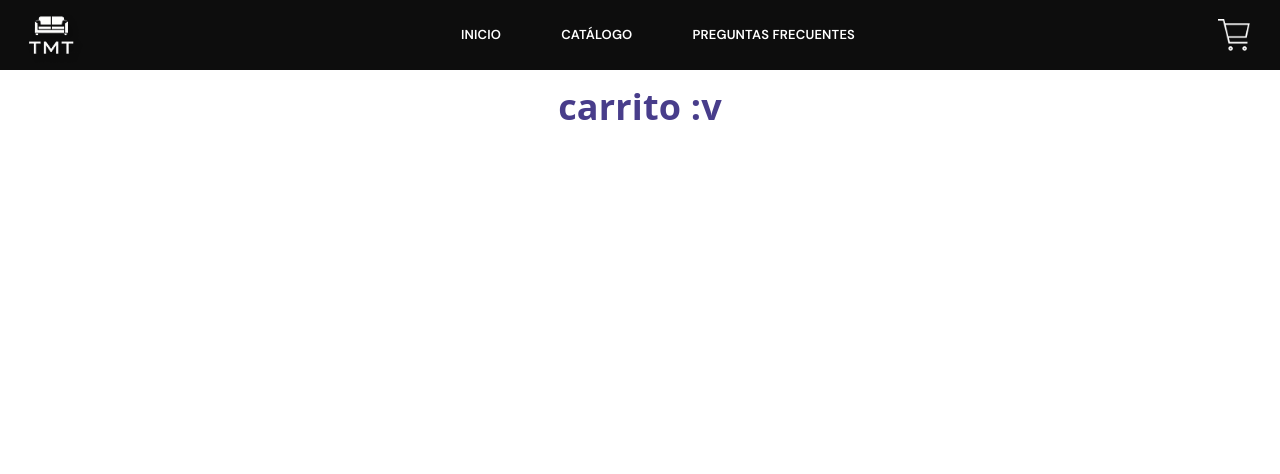
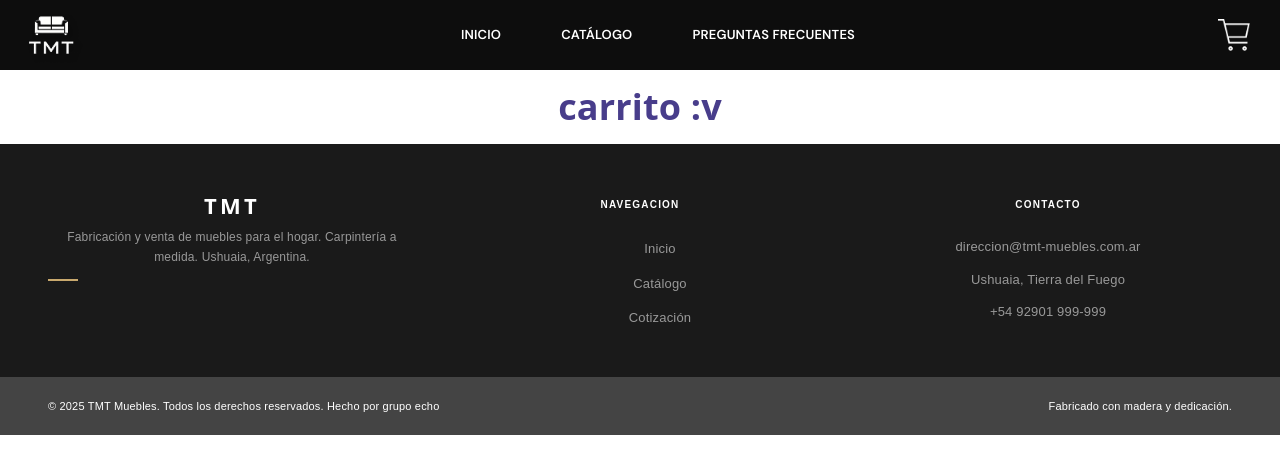
Before and after one commit to Gumm1014/Grupo-Echo-TMT, a React (Vite) app: page /carrito in a window 1280 px wide. Shown: the top 474 px of the page. Built offline with nearby package versions, Linux system fonts and the light colour scheme.

Commit message:
Footer: crear componente de footer y estilos css

```diff
--- a/src/App.jsx
+++ b/src/App.jsx
@@ -2,6 +2,7 @@ import { useState } from 'react'
 import './App.css'
 import { Router, Route, Switch } from "wouter";
 import Header from './components/Header/Header.jsx';
+import Footer from './components/Footer/Footer.jsx';
 import Home from "./pages/home/home.jsx"
 import Carrito from "./pages/carrito/carrito.jsx"
 function App() {
@@ -15,6 +16,8 @@ function App() {
 
         </Switch>
 
+      <Footer />
+
       </Router>
 
     </>
--- /dev/null
+++ b/src/components/Footer/Footer.css
@@ -0,0 +1,77 @@
+.footer {
+    background: #1a1a1a;
+    color: #ccc;
+    padding: 48px 48px 28px;
+    display: grid;
+    grid-template-columns: 1fr 1fr 1fr;
+    gap: 40px;
+}
+
+.footer-brand-name {
+    font-size: 22px;
+    font-weight: 700;
+    color: #fff;
+    letter-spacing: 0.15em;
+    font-variant: small-caps;
+    margin-bottom: 10px;
+}
+
+.footer-brand-desc {
+    font-family: Arial,sans-serif;
+    font-size: 12px; color: #999; line-height: 1.6;
+
+    margin-bottom: 12px;
+}
+
+.footer-divider {
+    width: 30px;
+    height: 2px;
+    background: #c9a96e;
+}
+
+.footer-col-title {
+    font-family: Arial,sans-serif;
+    font-size: 10px;
+    font-weight: 700;
+    letter-spacing: 0.12em;
+    color: #fff;
+    text-transform: uppercase;
+    margin-bottom: 16px;
+}
+
+.footer-links {
+    list-style: none;
+    display: flex;
+    flex-direction: column;
+    gap: 8px;
+}
+
+.footer-links li {
+    font-family: Arial,sans-serif;
+    font-size: 13px; color: #999;
+    cursor: pointer;
+}
+
+.footer-links li:hover {
+    color: #c9a96e;
+}
+
+.footer-contact-item {
+    font-family: Arial,sans-serif;
+    font-size: 13px; color: #999;
+    margin-bottom: 6px;
+}
+
+.footer-bottom {
+    background: #444444;
+    padding: 16px 48px;
+    display: flex;
+    justify-content: space-between;
+    align-items: center;
+}
+
+.footer-bottom-text {
+    font-family: Arial,sans-serif;
+    font-size: 11px;
+    color: #fff;
+}
--- /dev/null
+++ b/src/components/Footer/Footer.jsx
@@ -0,0 +1,37 @@
+import './Footer.css';
+
+export default function Footer() {
+  return (
+    <>
+      <footer className="footer">
+        <div>
+          <div className="footer-brand-name">TMT</div>
+          <div className="footer-brand-desc">
+            Fabricación y venta de muebles para el hogar. Carpintería a medida. Ushuaia, Argentina.
+          </div>
+          <div className="footer-divider"></div>
+        </div>
+        <div>
+          <div className="footer-col-title">Navegacion</div>
+          <ul className="footer-links">
+            <li>Inicio</li>
+            <li>Catálogo</li>
+            <li>Cotización</li>
+          </ul>
+        </div>
+        <div>
+          <div className="footer-col-title">Contacto</div>
+          <div className="footer-contact-item">direccion@tmt-muebles.com.ar</div>
+          <div className="footer-contact-item">Ushuaia, Tierra del Fuego</div>
+          <div className="footer-contact-item">+54 92901 999-999</div>
+        </div>
+      </footer>
+      <div className="footer-bottom">
+        <span className="footer-bottom-text">
+          © 2025 TMT Muebles. Todos los derechos reservados. Hecho por grupo echo
+        </span>
+        <span className="footer-bottom-text">Fabricado con madera y dedicación.</span>
+      </div>
+    </>
+  );
+}
```
